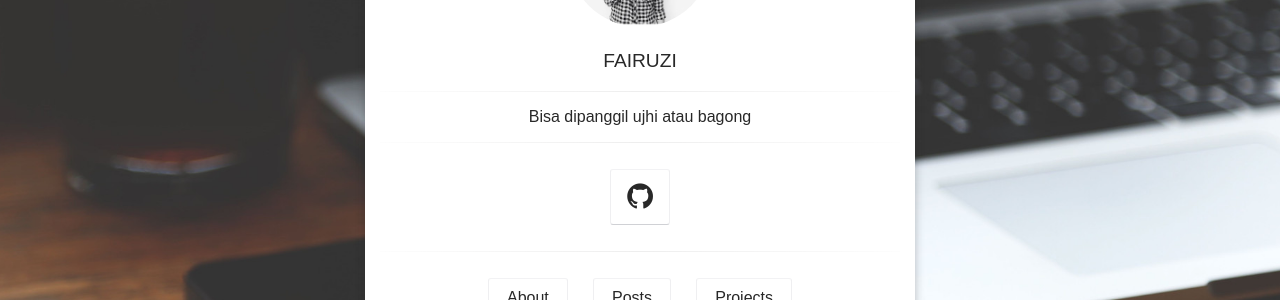
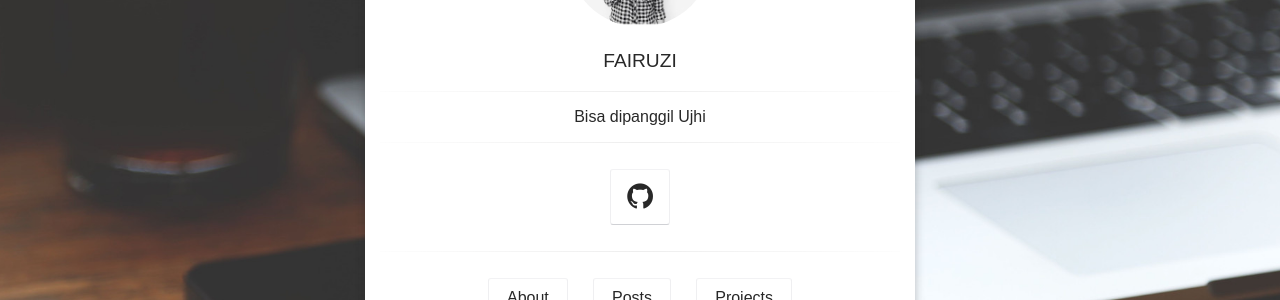
Before and after one commit to fairuziujhi/fairuziujhi.github.io, a Jekyll site: the page built from index.html, in a window 1280 px wide. Shown: the part 351-651 px from the top of the page. Built offline with Jekyll 4.4.1, drawn with Linux system fonts in a browser that asks for light colours; some web fonts are replaced.

Commit message:
Update _config.yml

```diff
--- a/_config.yml
+++ b/_config.yml
@@ -1,6 +1,6 @@
 # Site
 title:              FAIRUZI
-bio:                'Bisa dipanggil ujhi atau bagong'
+bio:                'Bisa dipanggil Ujhi'
 description:        "Menyukai MUSIC ACCOUSTIC"
 reading_time:       true
 words_per_minute:   200
```
